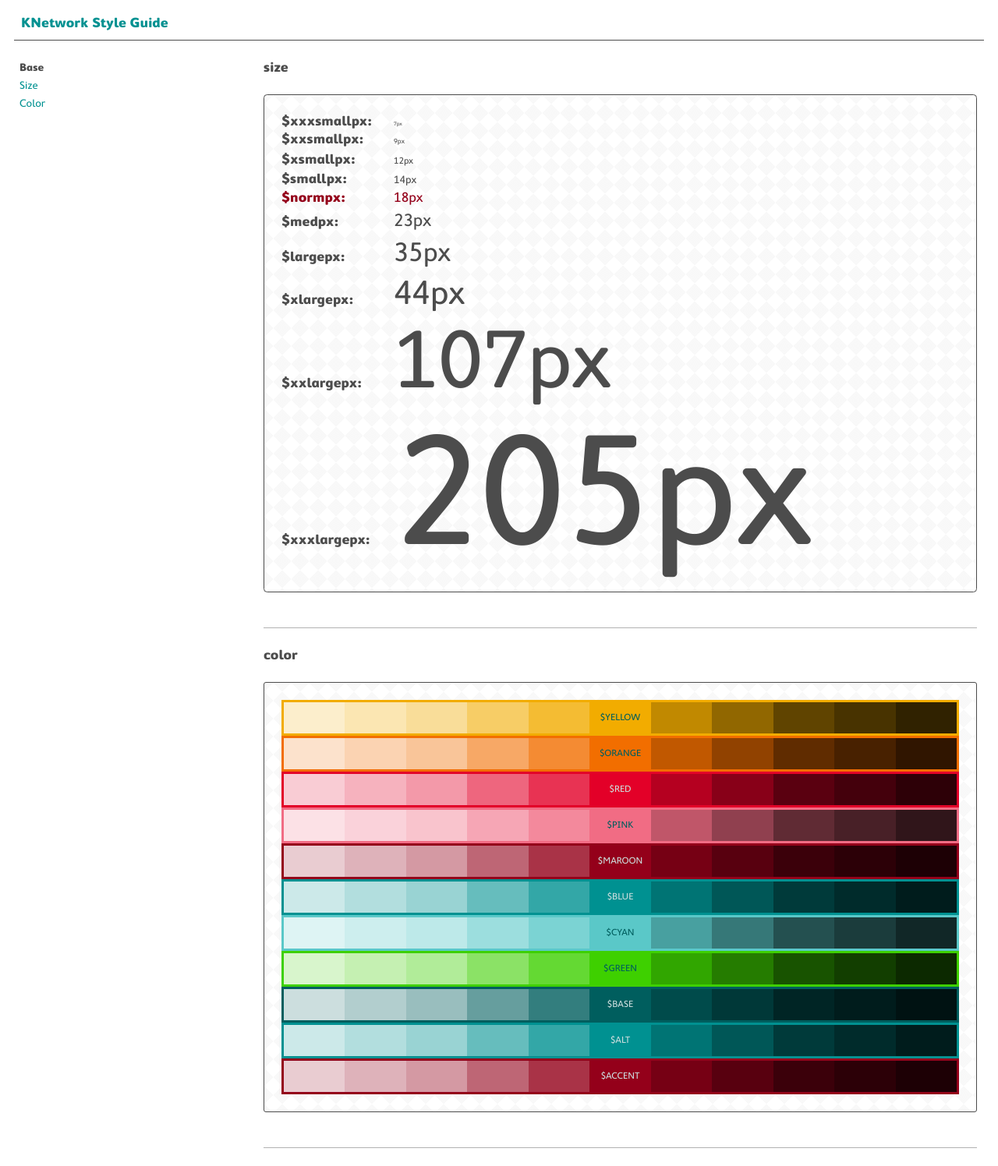
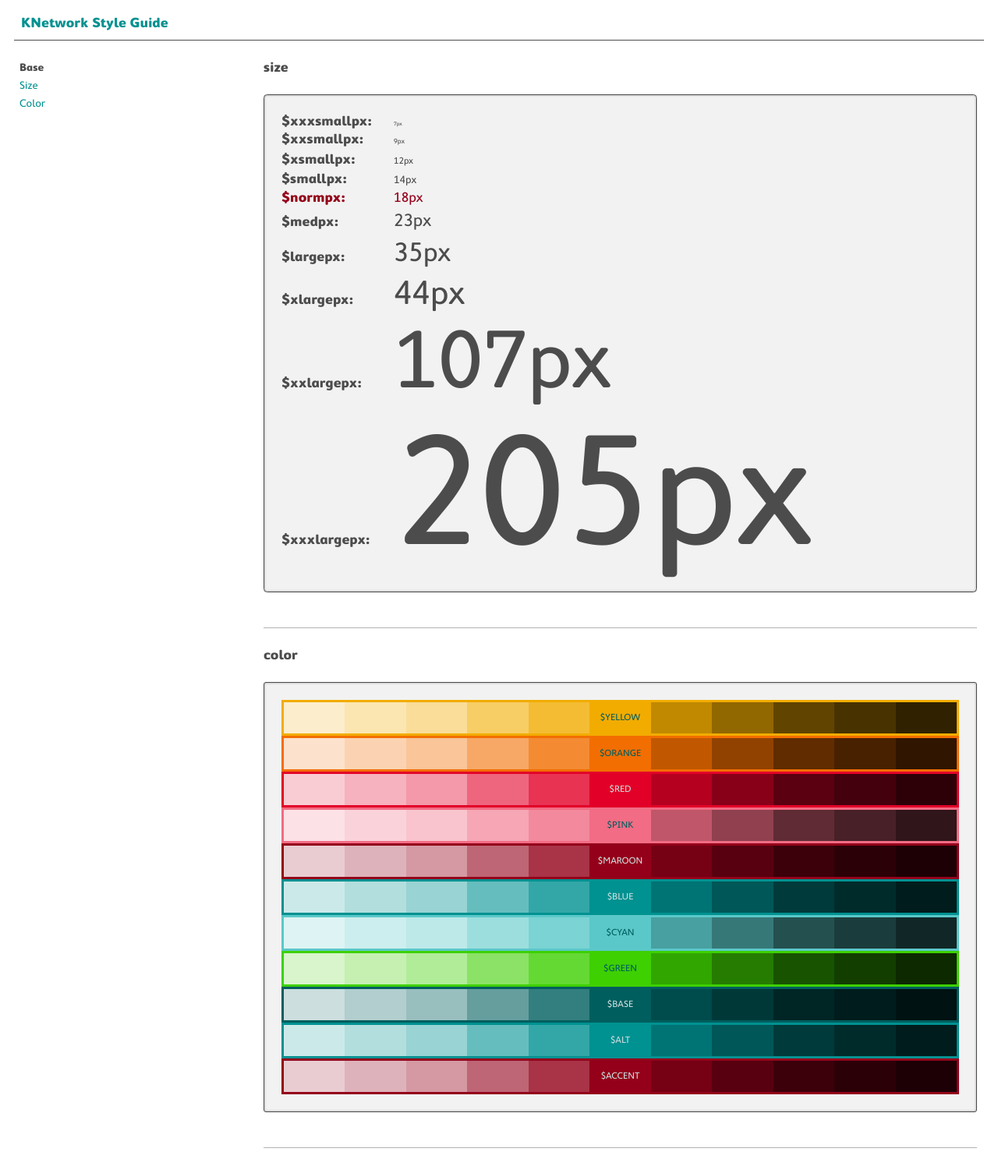
Before and after one commit to oddbird/knet, a Django app: page /styleguide/ in a window 1280 px wide. Shown: the whole page at 78% size. Run offline with Django 3.2, Linux system fonts and the light colour scheme; some libraries are stand-ins or nearby versions.

Commit message:
Fix FF scroll crashing on styleguide

```diff
--- a/sass/styleguide/_styleguide.scss
+++ b/sass/styleguide/_styleguide.scss
@@ -45,29 +45,6 @@ body {
 // Pattern
 // -------
 
-@mixin checkerboard($size: rhythm(1)) {
-  @include background-image(
-    linear-gradient(45deg,
-      color(lightest, .25) 25%,
-      color(lightest,0) 25%
-    ),
-    linear-gradient(-45deg,
-      color(lightest, .25) 25%,
-      color(lightest,0) 25%
-    ),
-    linear-gradient(45deg,
-      color(lightest,0) 75%,
-      color(lightest, .25) 75%
-    ),
-    linear-gradient(-45deg,
-      color(lightest,0) 75%,
-      color(lightest, .25) 75%
-    )
-  );
-  @include background-size($size $size);
-  background-attachment: fixed;
-}
-
 .pattern {
   @include trailing-border(1px,1);
   @include trailer;
@@ -83,5 +60,6 @@ body {
   @include rhythm-borders(1px,1);
   @include trailer;
   @include border-radius(.25em);
-  @include checkerboard;
+  @include box-shadow(inset color(light) 0 0 3px);
+  background: color(lightest,.5);
 }
--- a/static/css/styleguide.css
+++ b/static/css/styleguide.css
@@ -592,15 +592,10 @@ body {
   -webkit-border-radius: 0.25em;
   -moz-border-radius: 0.25em;
   border-radius: 0.25em;
-  background-image: -webkit-linear-gradient(45deg, rgba(229, 229, 229, 0.25) 25%, rgba(229, 229, 229, 0) 25%), -webkit-linear-gradient(135deg, rgba(229, 229, 229, 0.25) 25%, rgba(229, 229, 229, 0) 25%), -webkit-linear-gradient(45deg, rgba(229, 229, 229, 0) 75%, rgba(229, 229, 229, 0.25) 75%), -webkit-linear-gradient(135deg, rgba(229, 229, 229, 0) 75%, rgba(229, 229, 229, 0.25) 75%);
-  background-image: -moz-linear-gradient(45deg, rgba(229, 229, 229, 0.25) 25%, rgba(229, 229, 229, 0) 25%), -moz-linear-gradient(135deg, rgba(229, 229, 229, 0.25) 25%, rgba(229, 229, 229, 0) 25%), -moz-linear-gradient(45deg, rgba(229, 229, 229, 0) 75%, rgba(229, 229, 229, 0.25) 75%), -moz-linear-gradient(135deg, rgba(229, 229, 229, 0) 75%, rgba(229, 229, 229, 0.25) 75%);
-  background-image: -o-linear-gradient(45deg, rgba(229, 229, 229, 0.25) 25%, rgba(229, 229, 229, 0) 25%), -o-linear-gradient(135deg, rgba(229, 229, 229, 0.25) 25%, rgba(229, 229, 229, 0) 25%), -o-linear-gradient(45deg, rgba(229, 229, 229, 0) 75%, rgba(229, 229, 229, 0.25) 75%), -o-linear-gradient(135deg, rgba(229, 229, 229, 0) 75%, rgba(229, 229, 229, 0.25) 75%);
-  background-image: linear-gradient(45deg, rgba(229, 229, 229, 0.25) 25%, rgba(229, 229, 229, 0) 25%), linear-gradient(-45deg, rgba(229, 229, 229, 0.25) 25%, rgba(229, 229, 229, 0) 25%), linear-gradient(45deg, rgba(229, 229, 229, 0) 75%, rgba(229, 229, 229, 0.25) 75%), linear-gradient(-45deg, rgba(229, 229, 229, 0) 75%, rgba(229, 229, 229, 0.25) 75%);
-  -webkit-background-size: 1.27778rem 1.27778rem;
-  -moz-background-size: 1.27778rem 1.27778rem;
-  -o-background-size: 1.27778rem 1.27778rem;
-  background-size: 1.27778rem 1.27778rem;
-  background-attachment: fixed;
+  -webkit-box-shadow: inset #999999 0 0 3px;
+  -moz-box-shadow: inset #999999 0 0 3px;
+  box-shadow: inset #999999 0 0 3px;
+  background: rgba(229, 229, 229, 0.5);
 }
 
 .size-demo div {
```
